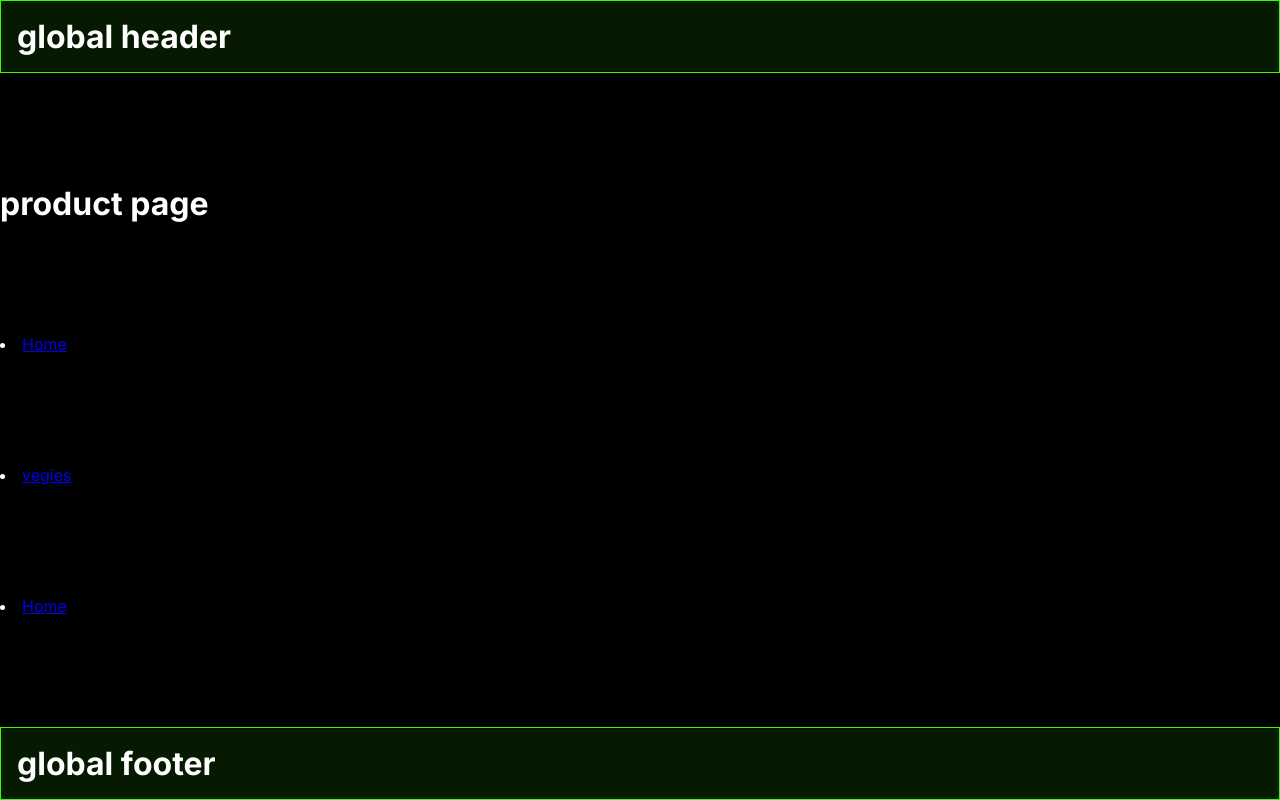
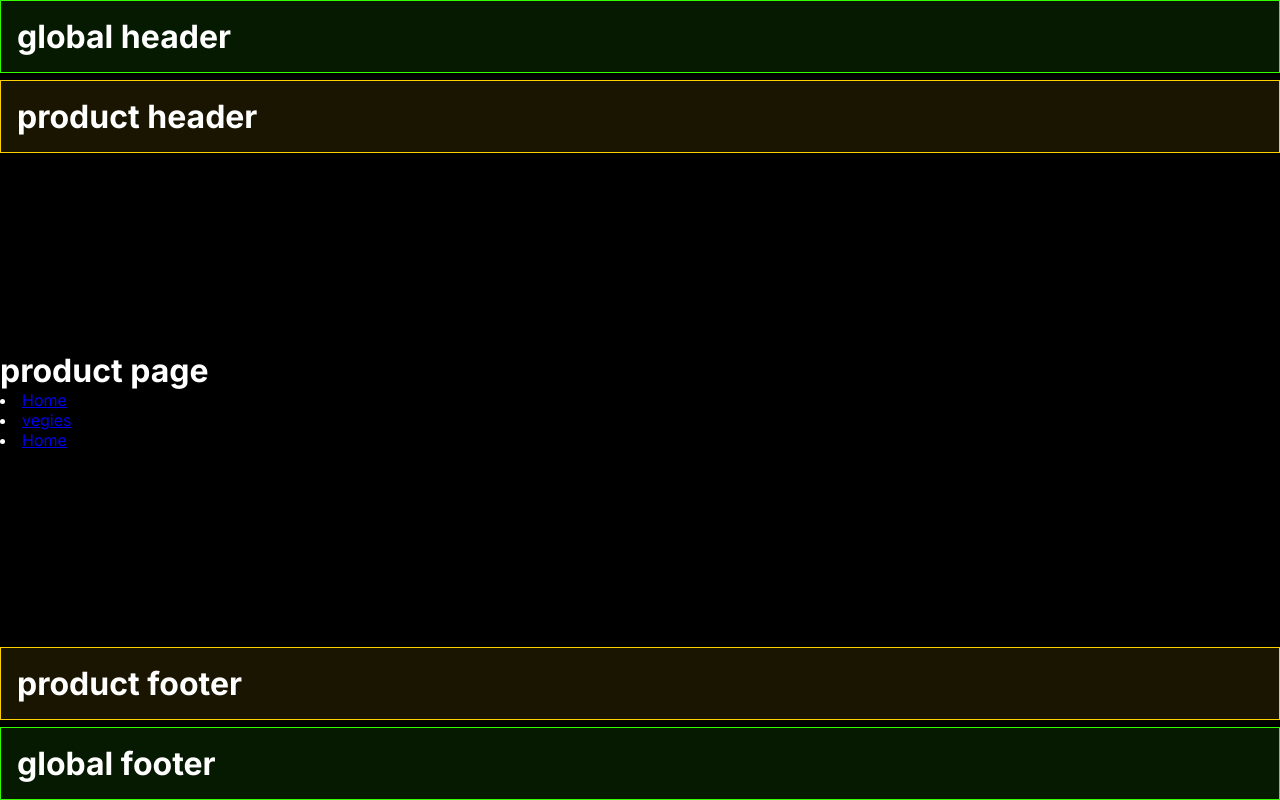
Before and after one commit to TheMIU/next.js-test, a Next.js app: page /products in a window 1280 px wide. Built offline with nearby package versions, Linux system fonts and the light colour scheme.

Commit message:
nested layout

```diff
--- /dev/null
+++ b/src/app/products/layout.js
@@ -0,0 +1,19 @@
+import styles from "@/app/products/product.module.css"
+
+export default function ProductLayout({ children }) {
+    return (
+
+        <div className={styles.product_wrapper}>
+            <header className={styles.product_row}>
+                <h1>product header</h1>
+            </header>
+
+            {children}
+
+            <footer className={styles.product_row}>
+                <h1>product footer</h1>
+            </footer>
+        </div>
+
+    );
+}
--- a/src/app/products/page.jsx
+++ b/src/app/products/page.jsx
@@ -4,10 +4,12 @@ import Link from "next/link";
 function page() {
   return (
     <>
-      <h1>product page</h1>
-      <li> <Link href="/">Home</Link> </li>
-      <li> <Link href="/products/vegis">vegies</Link> </li>
-      <li> <Link href="/">Home</Link> </li>
+      <div>
+        <h1>product page</h1>
+        <li> <Link href="/">Home</Link> </li>
+        <li> <Link href="/products/vegis">vegies</Link> </li>
+        <li> <Link href="/">Home</Link> </li>
+      </div>
     </>
   )
 }
--- /dev/null
+++ b/src/app/products/product.module.css
@@ -0,0 +1,12 @@
+.product_row {
+    padding: 1em;
+    border: 1px solid rgb(255, 208, 0);
+    background-color: rgba(255, 208, 0, 0.103);
+}
+
+.product_wrapper {
+    display: flex;
+    flex-direction: column;
+    justify-content: space-between;
+    min-height: 80vh;
+}
```
